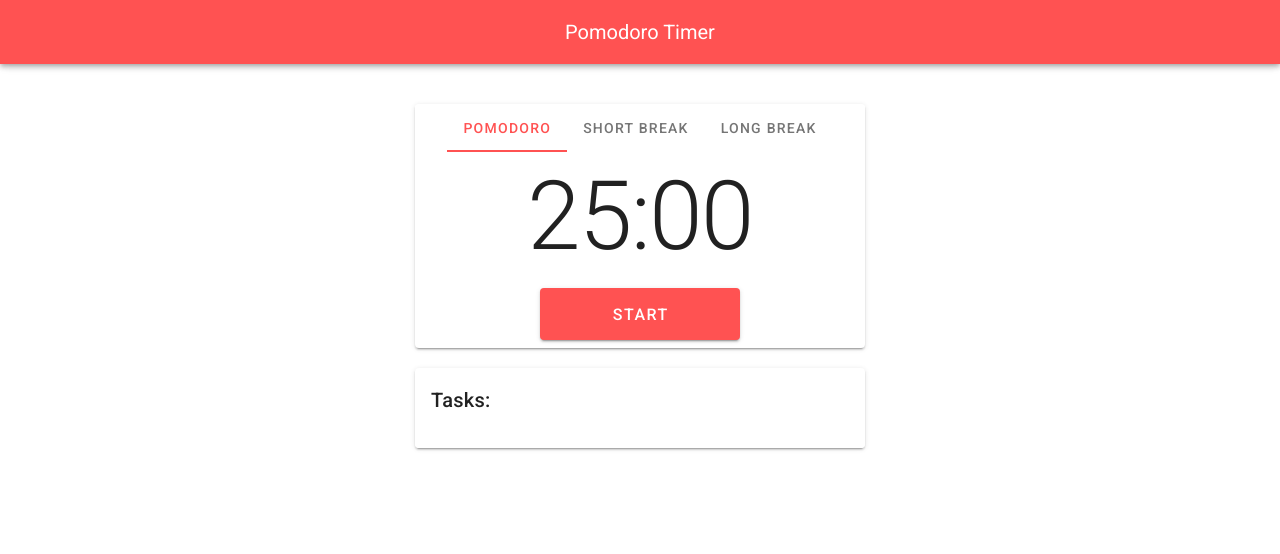
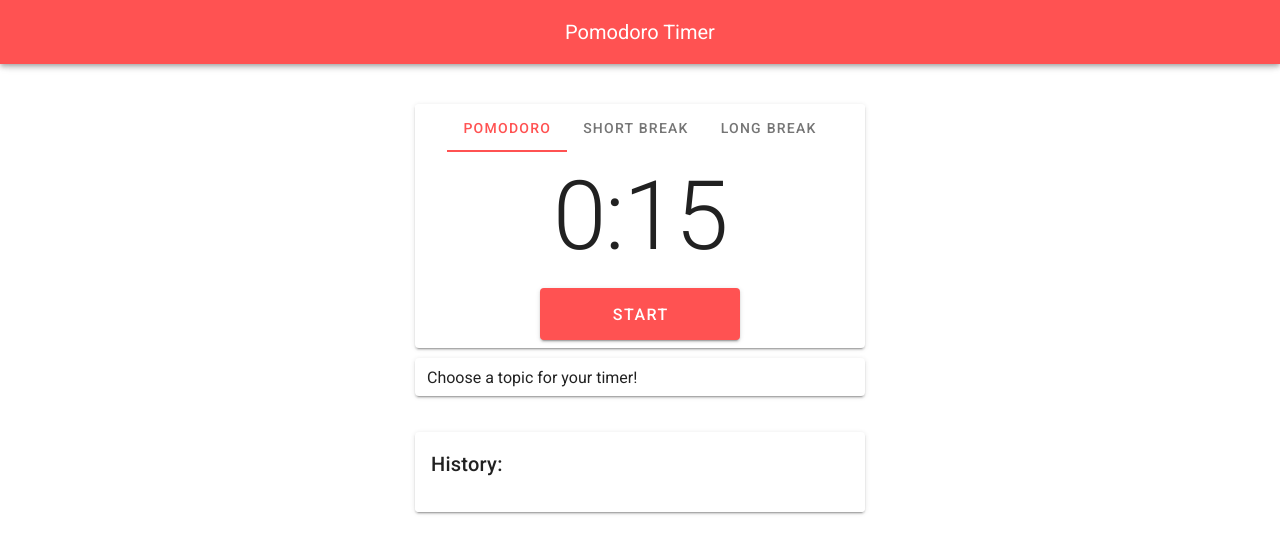
Before and after one commit to dev-ale/pomodoro-timer-app, a Vue app: page / in a window 1280 px wide. Shown: the top 554 px of the page. Built offline with nearby package versions, Linux system fonts and the light colour scheme.

Commit message:
added textfiel for topic of timer

```diff
--- a/src/App.vue
+++ b/src/App.vue
@@ -4,7 +4,7 @@
     <Navbar></Navbar>
     <v-content>
       <Timer class="mt-10"></Timer>
-      <Tasks class="mt-5"></Tasks>
+      <Tasks></Tasks>
     </v-content>
   </v-app>
 </template>
--- a/src/components/Tasks.vue
+++ b/src/components/Tasks.vue
@@ -1,12 +1,12 @@
 <template>
     <v-card max-width="450" class="mx-auto">
 <!--        <v-text-field v-model="actualPomodoroTitle"></v-text-field>-->
-        <v-card-title>Tasks: </v-card-title>
+        <v-card-title>History: </v-card-title>
         <v-list flat>
             <v-list-item-group v-model="pomodoros" color="primary">
                 <v-list-item v-for="(pomodoro, i) in pomodoros" :key="i">
                     <v-list-item-content>
-                        <v-list-item-title>{{ pomodoro.title }}</v-list-item-title>
+                        <v-list-item-title class="red--text">{{ pomodoro.title }}</v-list-item-title>
                         {{ pomodoro.date }}
                     </v-list-item-content>
                     <v-list-item-icon>
--- a/src/components/Timer.vue
+++ b/src/components/Timer.vue
@@ -1,6 +1,6 @@
 <template>
 <div>
-    <vue-title :title="'Pomodoro ' + this.formatStoMSS(this.counter)"></vue-title>
+    <vue-title :title="this.actualTimer + ' - ' + this.formatStoMSS(this.counter)"></vue-title>
     <v-card
             max-width="450"
             class="mx-auto"
@@ -38,6 +38,17 @@
             <v-spacer></v-spacer>
         </v-card-actions>
     </v-card>
+
+    <div style="width: 470px" class="center" >
+        <v-text-field
+                v-if="this.actualTimer === 'Pomodoro'"
+                dense
+                v-model= actualPomodoroTitle
+                solo
+                clearable
+        ></v-text-field>
+    </div>
+
 </div>
 
 
@@ -52,17 +63,18 @@
         data () {
             return {
                 tabs: null,
-                pomodoroTime: 1500,
-                shortBreakTime: 300,
-                longBreakTime: 600,
-                counter: 1500,
+                pomodoroTime: 15,
+                shortBreakTime: 5,
+                longBreakTime: 3,
+                counter: 15,
                 counting: false,
                 buttonText: 'START',
                 selectedPomodoro: true,
                 selectedShortBreak: false,
                 selectedLongBreak: false,
-                actualPomodoroTitle: 'Pomodoro',
-                today: moment().calendar()
+                actualPomodoroTitle: 'Choose a topic for your timer!',
+                today: moment().calendar(),
+                actualTimer: 'Pomodoro'
             }
         },
         computed: {
@@ -90,27 +102,33 @@
                 sound.play();
             },
             onTabPomodoro() {
-                console.log("Pomodoro selected")
                 this.counter = this.pomodoroTime
                 this.selectedPomodoro = true
                 this.selectedShortBreak = false
                 this.selectedLongBreak = false
+                this.actualTimer = 'Pomodoro'
+                this.actualPomodoroTitle = 'Choose a topic for your timer!'
+                console.log(this.actualTimer)
                 // Todo change Background Color
             },
             onTabShortBreak() {
-                console.log("Short Break selected")
                 this.counter = this.shortBreakTime
                 this.selectedPomodoro = false
                 this.selectedShortBreak = true
                 this.selectedLongBreak = false
+                this.actualTimer = 'Short Break'
+                this.actualPomodoroTitle = this.actualTimer
+                console.log(this.actualTimer)
                 // Todo change Background Color
             },
             onTabLongBreak() {
-                console.log("Long Break selected")
                 this.counter = this.longBreakTime
                 this.selectedPomodoro = false
                 this.selectedShortBreak = false
                 this.selectedLongBreak = true
+                this.actualTimer = 'Long Break'
+                this.actualPomodoroTitle = this.actualTimer
+                console.log(this.actualTimer)
                 // Todo change Background Color
             },
             // Method to change seconds in minutes and seconds M:SS
@@ -155,6 +173,7 @@
                         this.playSound('bell.mp3',0.6)
                         console.log("short break finished")
                         setTimeout(() => {
+                            this.addFinishedPomodoro()
                             this.counter = this.shortBreakTime
                             this.onButtonClick()
                         }, 1000);
@@ -164,6 +183,7 @@
                         this.playSound('bell.mp3',0.6)
                         console.log("long break finished")
                         setTimeout(() => {
+                            this.addFinishedPomodoro()
                             this.counter = this.longBreakTime
                             this.onButtonClick()
                         }, 1000);
@@ -176,3 +196,11 @@
     }
 
 </script>
+
+<style>
+    .center {
+        margin: auto;
+        width: 50%;
+        padding: 10px;
+    }
+</style>
--- a/src/store/index.js
+++ b/src/store/index.js
@@ -26,7 +26,7 @@ export default new Vuex.Store({
       state.longBreakDuration = payload
     },
     addFinishedPomodoro (state, payload) {
-      state.finishedPomodoros.push(payload)
+      state.finishedPomodoros.unshift(payload)
     },
   },
   actions: {
```
